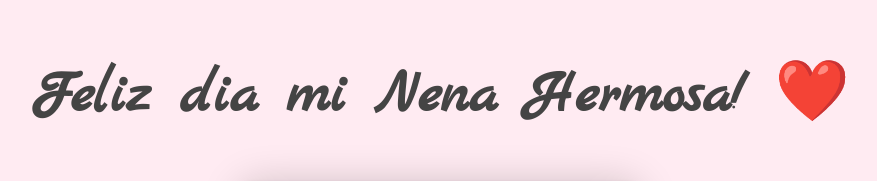
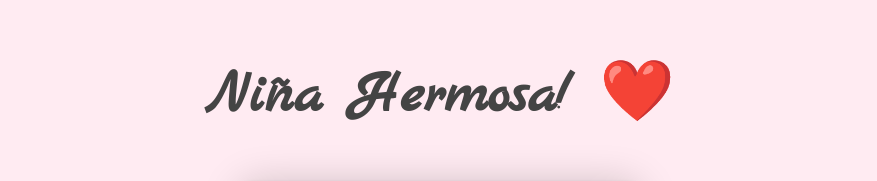
Before and after one commit to farrecise-web/carta-para-mi-novia, a plain HTML site: page index.html in a window 1280 px wide. Shown: the part 131-312 px from the top of the page, without its empty margins (200-1077 px from the left). Drawn offline with Linux system fonts and the light colour scheme.

Commit message:
Update index.html

```diff
--- a/index.html
+++ b/index.html
@@ -8,7 +8,7 @@
     <link rel="preconnect" href="https://fonts.gstatic.com" crossorigin>
     <link href="https://fonts.googleapis.com/css2?family=Marck+Script&display=swap" rel="stylesheet">
 
-    <title>Feliz San Valentín ❤️</title>
+    <title>Niña Hermosa ❤️</title>
 
     <style>
         * {
@@ -208,7 +208,7 @@
 
 <body>
 
-<h1>Feliz dia mi Nena Hermosa! ❤️</h1>
+<h1>Niña Hermosa! ❤️</h1>
 
 <div class="contenedor">
     <div class="envoltura-sobre">
```
